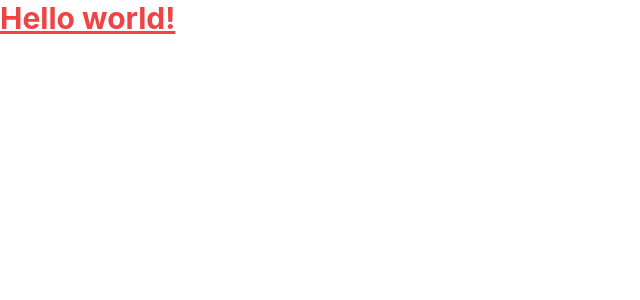
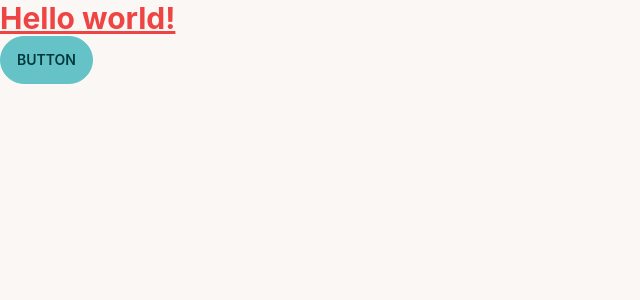
Before and after one commit to 7rahib/rahib-contacts, a React (Create React App) app: page / in a window 1280 px wide. Shown: the top 300 px of the page, without its empty margins (0-640 px from the left). Built offline with nearby package versions, Linux system fonts and the light colour scheme.

Commit message:
daisyUI installed

```diff
--- a/package.json
+++ b/package.json
@@ -6,6 +6,7 @@
     "@testing-library/jest-dom": "^5.16.5",
     "@testing-library/react": "^13.4.0",
     "@testing-library/user-event": "^13.5.0",
+    "daisyui": "^2.31.0",
     "firebase": "^9.10.0",
     "react": "^18.2.0",
     "react-dom": "^18.2.0",
--- a/public/index.html
+++ b/public/index.html
@@ -24,7 +24,7 @@
       work correctly both with client-side routing and a non-root public URL.
       Learn how to configure a non-root public URL by running `npm run build`.
     -->
-    <title>React App</title>
+    <title>Rahib Contacts</title>
   </head>
   <body>
     <noscript>You need to enable JavaScript to run this app.</noscript>
--- a/src/App.js
+++ b/src/App.js
@@ -6,6 +6,7 @@ function App() {
       <h1 className="text-3xl font-bold underline text-red-500">
         Hello world!
       </h1>
+      <button class="btn btn-primary">Button</button>
     </div>
   );
 }
--- a/tailwind.config.js
+++ b/tailwind.config.js
@@ -6,5 +6,8 @@ module.exports = {
   theme: {
     extend: {},
   },
-  plugins: [],
+  plugins: [require("daisyui")],
+  daisyui: {
+    themes: ["cupcake"],
+  },
 }
```
Also changed, not shown: 1 other file (tests, documents, lock files or other folders).
